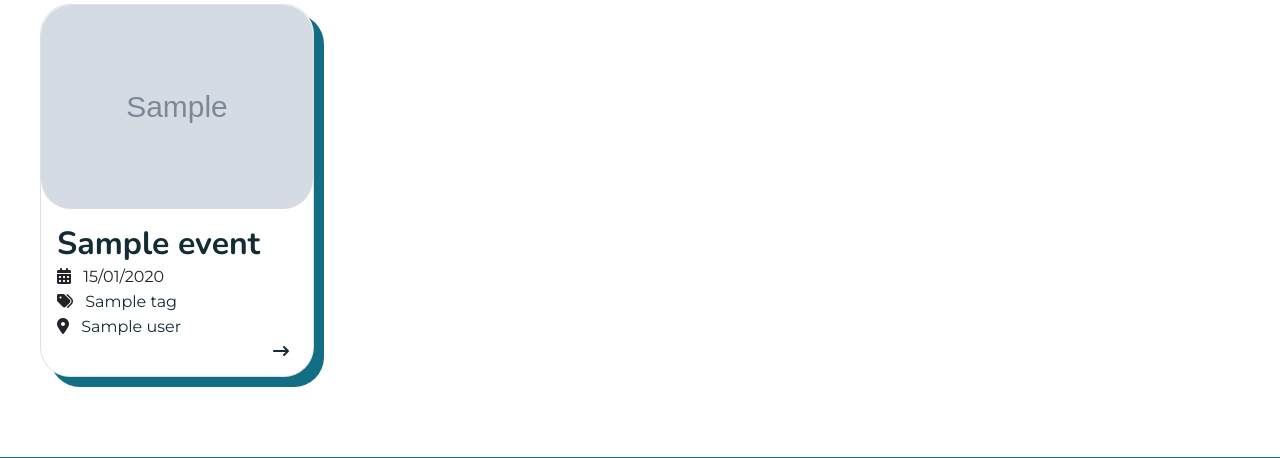
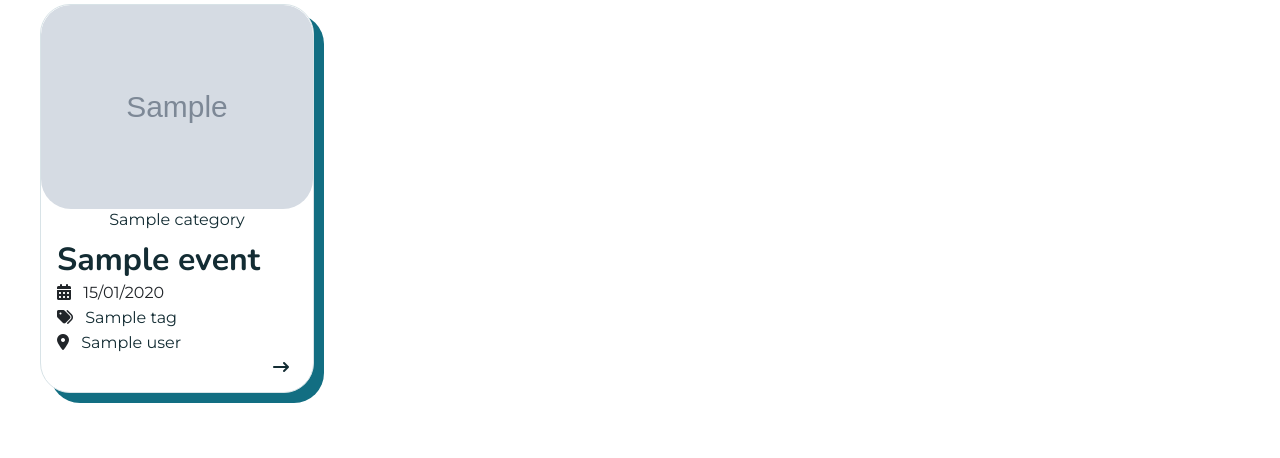
Before and after one commit to mickael-Bula/culture-city-app, a Symfony app: template templates/front/category/index.html.twig in a window 1280 px wide. Shown: the part 283-741 px from the top of the page. Run offline with Twig, Linux system fonts and the light colour scheme; the template is opened without the code that fills it: most values are stand-ins (such as "Sample title", 1, 10 or a date in 2020); grey boxes marked "Sample" are stand-in pictures; style sheets or scripts are compiled from the project's sources; some libraries are stand-ins or nearby versions.

Commit message:
fix/sticker-category-card

```diff
--- a/templates/front/category/index.html.twig
+++ b/templates/front/category/index.html.twig
@@ -44,9 +44,13 @@
                         <div class="col-12 col-sm-6 col-xl-4 col-xxl-3 mb-3 p-sm-3 ">
                             <div class="card overflow-hidden">
                                 <div class="d-flex d-flex flex-row flex-md-column">
-                                    <div class="col-4 col-sm-12 ">
+                                    <div class="col-4 col-sm-12 postion-relative">
                                         <a href="#">
                                             <img class="img-fluid w-100 border-radius" src="{{event.picture}}" alt="{{event.name}}">
+                                            <div class="sticker-category text-center scaled-xs">
+                                                <div class="bg-category-{{category.slug}} d-inline "> {{category.name}}</div>
+                                            </div>
+
                                         </a>
                                     </div>
 
```
Also changed, not shown: public/assets/css/_layout.scss.
